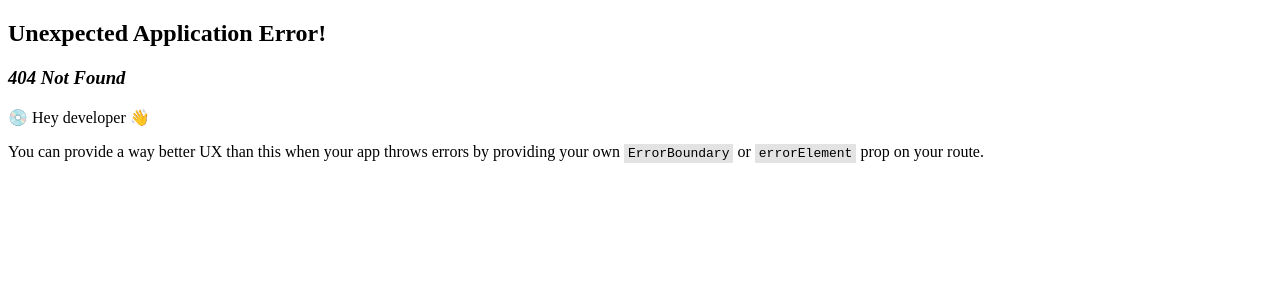
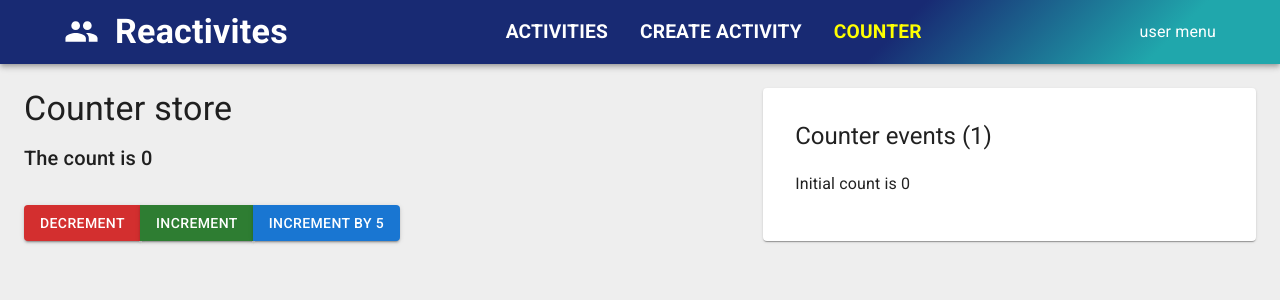
Before and after one commit to enriqueedelberto/Reactivities, a React (Vite) app in the folder client/: page /counter in a window 1280 px wide. Before the commit this address had no page. Shown: the top 300 px of the page. Built offline with nearby package versions, Linux system fonts and the light colour scheme.

Commit message:
Added new stores.

```diff
--- a/client/package.json
+++ b/client/package.json
@@ -19,6 +19,8 @@
     "@tanstack/react-query-devtools": "^5.85.6",
     "axios": "^1.11.0",
     "date-fns": "^4.1.0",
+    "mobx": "^6.13.7",
+    "mobx-react-lite": "^4.1.0",
     "react": "^19.1.1",
     "react-calendar": "^6.0.0",
     "react-dom": "^19.1.1",
--- a/client/src/app/layout/NavBar.tsx
+++ b/client/src/app/layout/NavBar.tsx
@@ -1,46 +1,64 @@
 import AppBar from "@mui/material/AppBar";
 import Toolbar from "@mui/material/Toolbar";
 import Typography from "@mui/material/Typography";
-import { Box, Container, MenuItem } from "@mui/material";
+import { Box, Container, LinearProgress, MenuItem } from "@mui/material";
 import { Group } from "@mui/icons-material";
 import { NavLink } from "react-router";
 import MenuItemLink from "../shared/components/MenuItemLink";
-
+import { useStore } from "../../lib/hooks/useStore";
+import { Observer } from "mobx-react-lite";
 
 // Add NavBar component
-export default function NavBar( ) {
+export default function NavBar() {
+  const {uiStore} = useStore();
+
   return (
     <Box sx={{ flexGrow: 1 }}>
       <AppBar
         position="static"
         sx={{
           backgroundImage: "linear-gradient(135deg, #182a73 69%, #20a7ac 90%)",
+          position: 'relative'
         }}
       >
         <Container maxWidth="xl">
           <Toolbar sx={{ display: "flex", justifyContent: "space-between" }}>
-             <Box>
-                <MenuItem component={NavLink} to='/' sx={{ display: "flex", gap:2 }}>
-                    <Group fontSize="large" />
-                    <Typography variant="h4" fontWeight='bold'>Reactivites</Typography>
-                </MenuItem>
-             </Box>
-             <Box sx={{display: 'flex'}}>
-                 <MenuItemLink  to='/activities'>
-                 Activities
-                 </MenuItemLink>
+            <Box>
+              <MenuItem
+                component={NavLink}
+                to="/"
+                sx={{ display: "flex", gap: 2 }}
+              >
+                <Group fontSize="large" />
+                <Typography variant="h4" fontWeight="bold">
+                  Reactivites
+                </Typography>
+              </MenuItem>
+            </Box>
+            <Box sx={{ display: "flex" }}>
+              <MenuItemLink to="/activities">Activities</MenuItemLink>
 
-                 <MenuItemLink to='/createActivity'>
-                 Create activity
-                 </MenuItemLink>
-             </Box>
+              <MenuItemLink to="/createActivity">Create activity</MenuItemLink>
 
-             <MenuItem>
-              user menu
-             </MenuItem>
+              <MenuItemLink to="/counter">Counter</MenuItemLink>
+            </Box>
 
+            <MenuItem>user menu</MenuItem>
           </Toolbar>
         </Container>
+
+        <Observer>
+           {()=> uiStore.isLoading ? (
+             <LinearProgress color="secondary"
+             sx={{
+              position: 'absolute',
+               bottom: 0,
+               left: 0,
+               right: 0,
+               height: 4
+             }} />
+           ): null}
+        </Observer>
       </AppBar>
     </Box>
   );
--- a/client/src/app/router/Routes.tsx
+++ b/client/src/app/router/Routes.tsx
@@ -4,6 +4,7 @@ import HomePage from "../../features/home/HomePage";
 import ActivityDashboard from "../../features/activities/dashboard/ActivityDashboard";
 import  ActivityForm  from "../../features/activities/form/ActivityForm";
 import ActivityDetailPage from "../../features/activities/details/ActivityDetailPage";
+import Counter from "../../features/counter/Counter";
 
 export const router = createBrowserRouter([
     {
@@ -15,6 +16,7 @@ export const router = createBrowserRouter([
             {path: 'activities/:id', element: <ActivityDetailPage /> },
             {path: 'createActivity', element: <ActivityForm key='create' /> },
             {path: 'manage/:id', element: <ActivityForm /> },
+            {path: 'counter', element: <Counter /> },
         ]
     },
 
--- /dev/null
+++ b/client/src/features/counter/Counter.tsx
@@ -0,0 +1,65 @@
+import {
+  Box,
+  Button,
+  ButtonGroup,
+  List,
+  ListItemText,
+  Paper,
+  Typography,
+} from "@mui/material";
+import { useStore } from "../../lib/hooks/useStore";
+import { observer } from "mobx-react-lite";
+
+const Counter = observer(function Counter() {
+  const { counterStore } = useStore();
+
+  return (
+    <Box display="flex" justifyContent="space-between">
+      <Box sx={{ width: "60%" }}>
+        <Typography variant="h4" gutterBottom>
+          {counterStore.title}
+        </Typography>
+        <Typography variant="h6" gutterBottom>
+          The count is {counterStore.count}
+        </Typography>
+
+        <ButtonGroup sx={{ mt: 3 }}>
+          <Button
+            onClick={() => counterStore.decrement()}
+            variant="contained"
+            color="error"
+          >
+            Decrement
+          </Button>
+          <Button
+            onClick={() => counterStore.increment()}
+            variant="contained"
+            color="success"
+          >
+            Increment
+          </Button>
+          <Button
+            onClick={() => counterStore.increment(5)}
+            variant="contained"
+            color="primary"
+          >
+            Increment by 5
+          </Button>
+        </ButtonGroup>
+      </Box>
+
+      <Paper sx={{ width: "40%", p: 4 }}>
+        <Typography variant="h5" gutterBottom>
+          Counter events ({counterStore.eventCount})
+        </Typography>
+        <List>
+          {counterStore.events.map((event, index) => (
+            <ListItemText key={index}>{event}</ListItemText>
+          ))}
+        </List>
+      </Paper>
+    </Box>
+  );
+});
+
+export default Counter;
--- a/client/src/lib/api/agent.ts
+++ b/client/src/lib/api/agent.ts
@@ -1,4 +1,6 @@
+
 import axios from "axios";
+import { store } from "../stores/store";
 
 const sleep = (delay: number) =>{
     return new Promise(resolve => {
@@ -10,13 +12,22 @@ const agent = axios.create({
     baseURL: import.meta.env.VITE_API_URL
 });
 
+agent.interceptors.response.use(config =>{
+   store.uiStore.isBusy();
+   return config;
+});
+
 agent.interceptors.response.use(async response => {
   try {
     await sleep(1000);
+
+
     return response;
   } catch (error) {
     console.log(error);
     return Promise.reject(error);
+  }finally{
+    store.uiStore.isIdle();
   }
 });
 
--- a/client/src/lib/hooks/useActivities.ts
+++ b/client/src/lib/hooks/useActivities.ts
@@ -9,7 +9,8 @@ export const useActivities = (id?: string) => {
     queryFn: async () => {
       const response = await agent.get<Activity[]>("/activities");
       return response.data;
-    }
+    },
+    staleTime: 1000 * 60 * 5
   });
 
   const {data: activity, isLoading: isLoadingActivity} = useQuery({
--- /dev/null
+++ b/client/src/lib/hooks/useStore.ts
@@ -0,0 +1,6 @@
+import { useContext } from "react";
+import { StoreContext } from "../stores/store";
+
+export function useStore() {
+    return useContext(StoreContext);
+}
--- /dev/null
+++ b/client/src/lib/stores/counterStore.ts
@@ -0,0 +1,28 @@
+
+import { makeAutoObservable } from 'mobx';
+
+export default class CounterStore {
+    title = 'Counter store';
+    count = 0;
+    events: string[] =[
+        `Initial count is ${this.count}`
+    ];
+
+    constructor() {
+         makeAutoObservable(this);
+    }
+
+    increment = (amount = 1) => {
+        this.count += amount;
+        this.events.push(`Incremented by ${amount} - count is now ${this.count}`);
+    }
+
+    decrement = (amount = 1) => {
+        this.count -= amount;
+        this.events.push(`Decremented by ${amount} - count is now ${this.count}`);
+    }
+
+    get eventCount(){
+        return this.events.length;
+    }
+}
--- /dev/null
+++ b/client/src/lib/stores/store.ts
@@ -0,0 +1,15 @@
+import { UiStore } from './uiStore';
+import { createContext } from "react";
+import CounterStore from "./counterStore";
+
+interface Store {
+    counterStore: CounterStore;
+    uiStore: UiStore;
+}
+
+export const store: Store = {
+    counterStore: new CounterStore(),
+    uiStore: new UiStore()
+}
+
+export const StoreContext = createContext(store);
--- /dev/null
+++ b/client/src/lib/stores/uiStore.ts
@@ -0,0 +1,17 @@
+import { makeAutoObservable } from "mobx";
+
+export class UiStore {
+    isLoading = false;
+
+    constructor() {
+        makeAutoObservable(this);
+    }
+
+    isBusy(){
+        this.isLoading = true;
+    }
+
+    isIdle(){
+        this.isLoading = false;
+    }
+}
--- a/client/src/main.tsx
+++ b/client/src/main.tsx
@@ -9,14 +9,17 @@ import { QueryClient, QueryClientProvider } from "@tanstack/react-query";
 import { ReactQueryDevtools } from "@tanstack/react-query-devtools";
 import { router } from "./app/router/Routes.tsx";
 import { RouterProvider } from "react-router";
+import { store, StoreContext } from "./lib/stores/store.ts";
 
 const queryClient = new QueryClient();
 
 createRoot(document.getElementById("root")!).render(
   <StrictMode>
-    <QueryClientProvider client={queryClient}>
-       <ReactQueryDevtools />
-       <RouterProvider router={router} />
-    </QueryClientProvider>
+    <StoreContext.Provider value={store}>
+      <QueryClientProvider client={queryClient}>
+        <ReactQueryDevtools />
+        <RouterProvider router={router} />
+      </QueryClientProvider>
+    </StoreContext.Provider>
   </StrictMode>
 );
```
